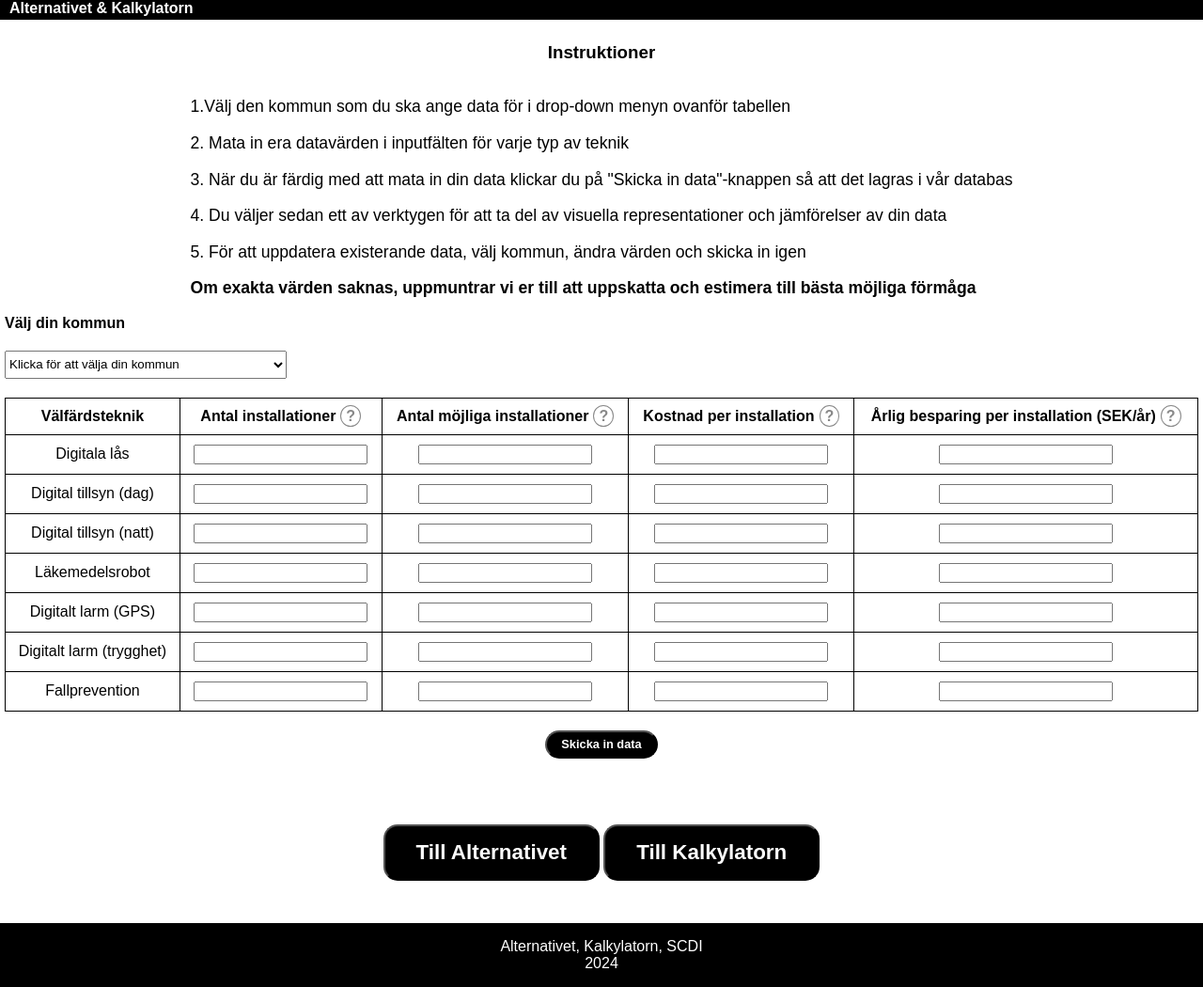
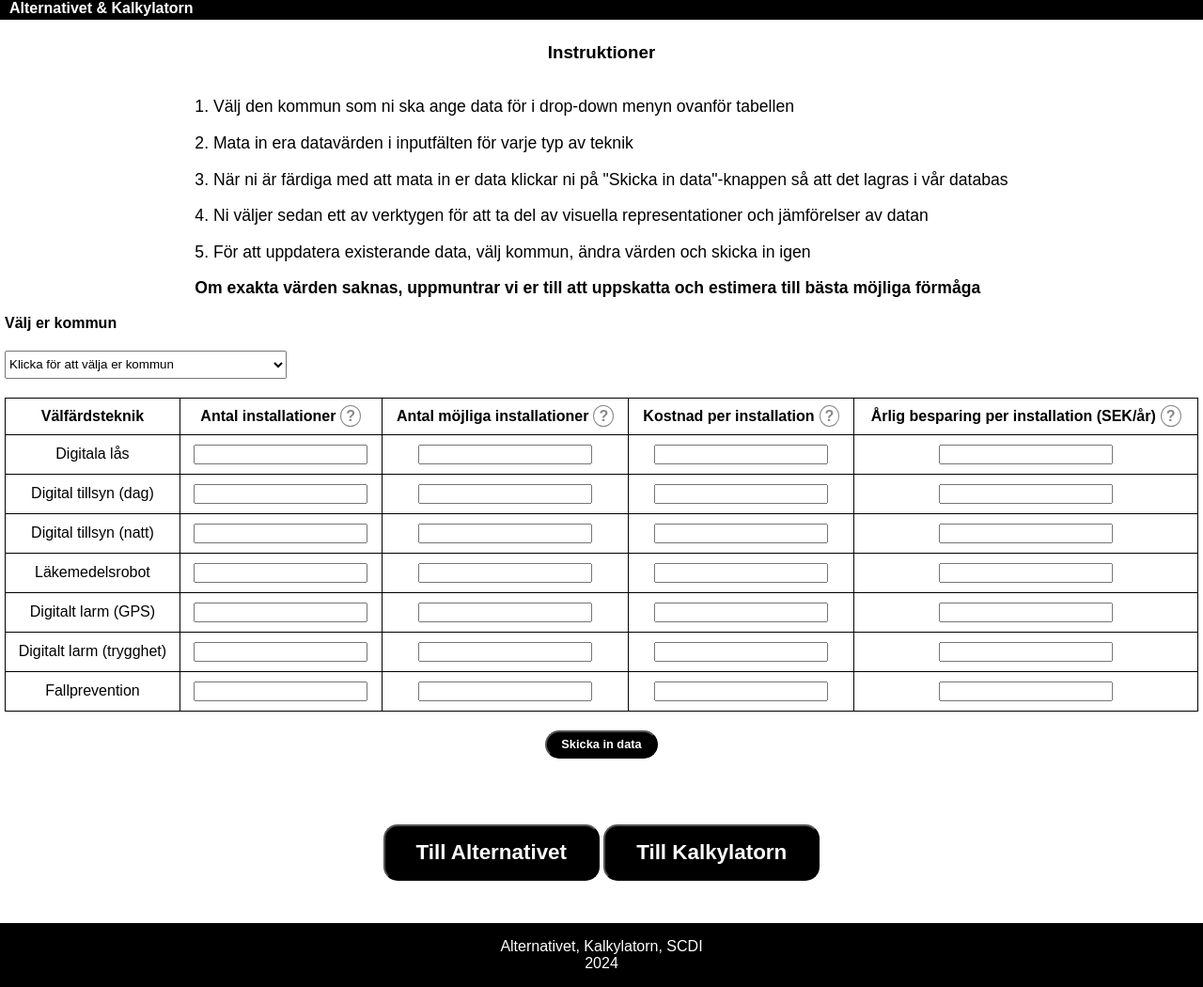
Before and after one commit to Antpapa99/TIG335_Alternativkostnader, a Django app: page /data/ in a window 1280 px wide. Shown: the whole page at 94% size. Run offline with Django 5.2, Linux system fonts and the light colour scheme.

Commit message:
Update data.html

```diff
--- a/alternativkostnaderApp/templates/data.html
+++ b/alternativkostnaderApp/templates/data.html
@@ -17,17 +17,17 @@
 
             <h3>Instruktioner</h3>
             <div id="instruktioner">
-                <p>1.Välj den kommun som du ska ange data för i drop-down menyn ovanför tabellen</p>
+                <p>1. Välj den kommun som ni ska ange data för i drop-down menyn ovanför tabellen</p>
                 <p>2. Mata in era datavärden i inputfälten för varje typ av teknik</p>
-                <p>3. När du är färdig med att mata in din data klickar du på "Skicka in data"-knappen så att det lagras i vår databas</p>
-                <p>4. Du väljer sedan ett av verktygen för att ta del av visuella representationer och jämförelser av din data</p>
+                <p>3. När ni är färdiga med att mata in er data klickar ni på "Skicka in data"-knappen så att det lagras i vår databas</p>
+                <p>4. Ni väljer sedan ett av verktygen för att ta del av visuella representationer och jämförelser av datan</p>
                 <p>5. För att uppdatera existerande data, välj kommun, ändra värden och skicka in igen</p>
                 <p id="instruktioner1">Om exakta värden saknas, uppmuntrar vi er till att uppskatta och estimera till bästa möjliga förmåga</p>
             </div>
             <article id="kommunchoice">
-                <label for="kommunid">Välj din kommun</label>
+                <label for="kommunid">Välj er kommun</label>
                 <select name="Kommun" id="kommunnamn">
-                    <option value="">Klicka för att välja din kommun</option>
+                    <option value="">Klicka för att välja er kommun</option>
                 </select>
                 <script src="../static/kommunLista.js"></script>
             </article>
```
